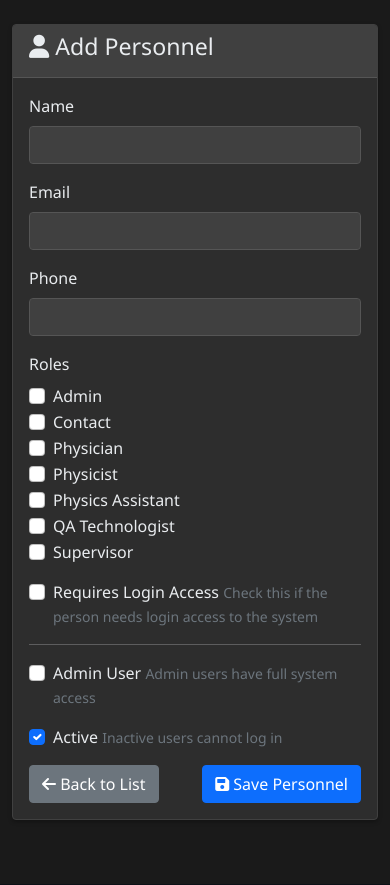
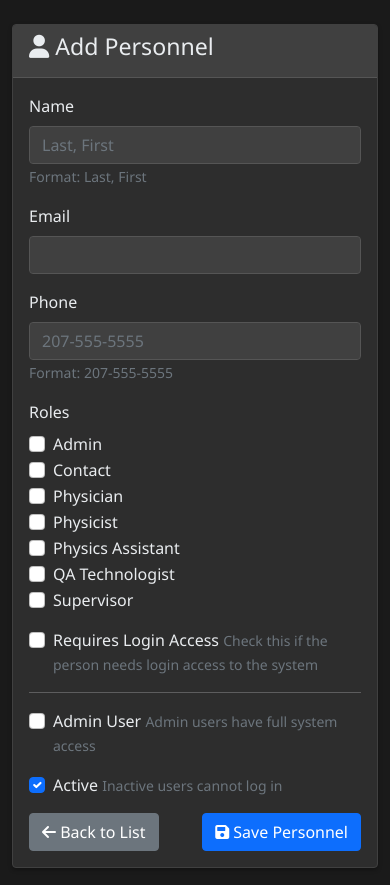
Before and after one commit to nickbevins/rems, a Flask app: page /personnel/new in a window 390 px wide. Shown: the part 57-942 px from the top of the page. Run offline with Flask 3, Linux system fonts and the light colour scheme; a user stored in the database is signed in; some libraries are stand-ins or nearby versions.

Commit message:
Add helper text to personnel form for name and phone formatting
Added format guidance:
- Name field: Added placeholder "Last, First" and helper text "Format: Last, First"
- Phone field: Added placeholder "207-555-5555" and helper text "Format: 207-555-5555"

This helps users enter data in the expected format.

🤖 Generated with [Claude Code](https://claude.com/claude-code)

Co-Authored-By: Claude <noreply@anthropic.com>

```diff
--- a/templates/personnel_form.html
+++ b/templates/personnel_form.html
@@ -15,7 +15,8 @@
 
                     <div class="mb-3">
                         {{ form.name.label(class="form-label") }}
-                        {{ form.name(class="form-control") }}
+                        {{ form.name(class="form-control", placeholder="Last, First") }}
+                        <small class="form-text text-muted">Format: Last, First</small>
                         {% if form.name.errors %}
                             <div class="text-danger">
                                 {% for error in form.name.errors %}
@@ -39,7 +40,8 @@
 
                     <div class="mb-3">
                         {{ form.phone.label(class="form-label") }}
-                        {{ form.phone(class="form-control") }}
+                        {{ form.phone(class="form-control", placeholder="207-555-5555") }}
+                        <small class="form-text text-muted">Format: 207-555-5555</small>
                         {% if form.phone.errors %}
                             <div class="text-danger">
                                 {% for error in form.phone.errors %}
```
